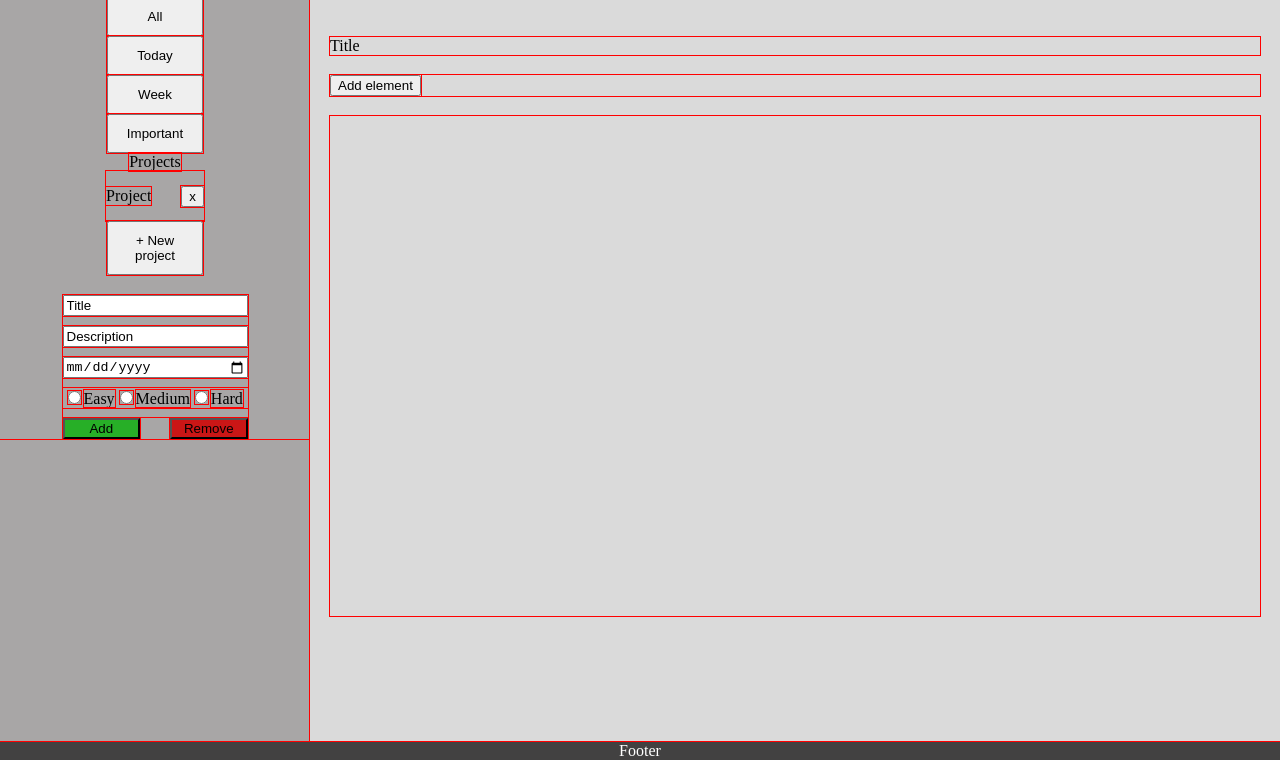
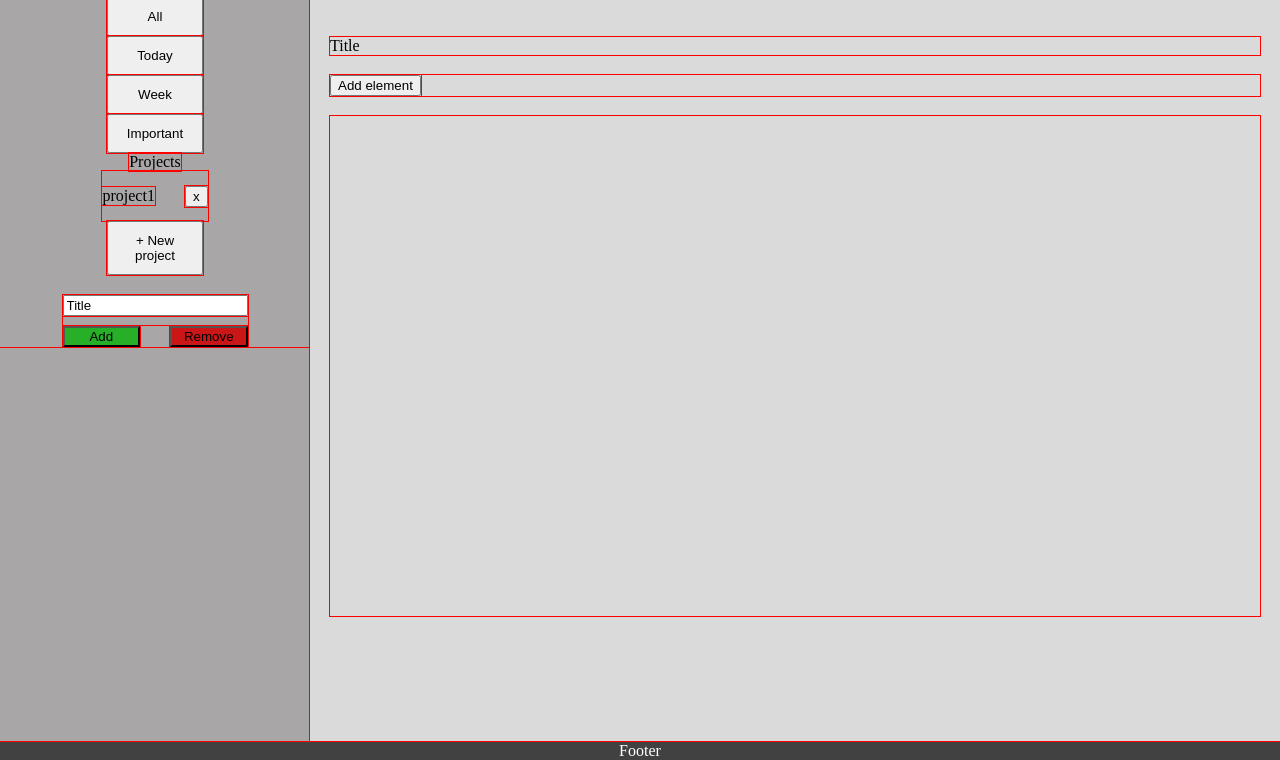
Before and after one commit to szymon-kowal/TOP-todo, a website built with webpack: page dist/index.html in a window 1280 px wide. Both pictures are taken after a click on the button "+ New project". Shown: the part 40-800 px from the top of the page. Built offline with nearby package versions, Linux system fonts and the light colour scheme.

Commit message:
Will come to this later

```diff
--- a/src/index.js
+++ b/src/index.js
@@ -16,22 +16,77 @@ let db = {
 // Try to connect db with web storage -
 // Make it look ok xd -
 
+
+// Optional : Instead of flag, write code that when clicked on new project it autocloses
+// Add element button
+const cardContainer = document.querySelector('.right-content');
+
 function screenControler() {
-    const cardContainer = document.querySelector('.right-content');
+
+    const projectsContainer = document.querySelector('.projects-header');
     const buttonAddProject = document.querySelector('.add-project');
     const buttonAddElement = document.querySelector('.add-element');
 
     displayFromDatabase(db, cardContainer);
+    displayProjects(db, projectsContainer);
 
-    buttonAddProject.addEventListener('click', addAddMenu);
+    buttonAddProject.addEventListener('click', addAddProjectMenu);
     buttonAddElement.addEventListener('click', addAddMenu);
 
     let flag = true;
 
+    function addAddProjectMenu() {
+        if (flag) {
+            flag = false;
+            let parentElement = this.parentNode;
+
+            const newDiv = document.createElement('div');
+            const buttonsDiv = document.createElement('div');
+            const buttonAdd = document.createElement('button');
+            const buttonRemove = document.createElement('button');
+            const titleInput = document.createElement('input');
+
+            titleInput.type = 'text';
+            titleInput.value = 'Title';
+            titleInput.id = "title";
+
+            buttonsDiv.className = 'add-buttons';
+            buttonAdd.className = 'menu-add-button';
+            buttonRemove.className = 'menu-remove-button';
+
+            buttonAdd.innerHTML = 'Add';
+            buttonRemove.innerHTML = 'Remove';
+
+            newDiv.className = 'add-menu';
+
+            newDiv.addEventListener('click', () => {
+                console.log('lol')
+            });
+
+            newDiv.appendChild(titleInput);
+            buttonsDiv.appendChild(buttonAdd);
+            buttonsDiv.appendChild(buttonRemove);
+            newDiv.appendChild(buttonsDiv);
+            parentElement.appendChild(newDiv);
+
+            buttonAdd.addEventListener('click', () => {
+                const title = titleInput.value;
+                if (!(`${title}` in db)) {
+                    db[title] = [];
+                }
+
+                displayProjects(db, projectsContainer);
+            });
+
+            buttonRemove.addEventListener('click', () => {
+                parentElement.removeChild(newDiv);
+                flag = true;
+                // remove from database - TODO
+            });
+        }
+    }
+
     function addAddMenu() {
-
-
-
         if (flag) {
             flag = false;
             let parentElement = this.parentNode;
@@ -130,15 +185,47 @@ function submitToStorage(database, projectName, data) {
     database[projectName].push(data);
 };
 
-function displayFromDatabase(database, container, filterFunction = () => true) {
+function displayProjects(database, parentElement) {
+    parentElement.innerHTML = '';
+    for (const key in database) {
+        const newDiv = document.createElement('div');
+        const projectName = document.createElement('p');
+        const removeProjectButton = document.createElement('button');
+
+        newDiv.className = 'project';
+        removeProjectButton.className = 'remove-project'
+        removeProjectButton.innerHTML = 'x';
+        projectName.textContent = `${key}`;
+        newDiv.appendChild(projectName);
+        newDiv.appendChild(removeProjectButton);
+        parentElement.appendChild(newDiv);
+
+        newDiv.addEventListener('click', () => {
+            displayFromDatabase(db, cardContainer, key => key === projectName.textContent, true)
+        });
+
+        console.log(database)
+    }
+}
+
+function removeProject(database, key) {
+    delete database[key];
+    return;
+}
+
+
+function displayFromDatabase(database, container,filterKey = () => true, filterFunction = () => true) {
     container.innerHTML = ''; // To change
     for (const key in database) {
-        const value = database[key];
-        for (const data of database[key]) {
-            if (filterFunction(data)) {
-                container.appendChild(displayCard(data));
+        if (filterKey(key)) {
+            const value = database[key];
+            for (const data of database[key]) {
+                if (filterFunction(data)) {
+                    container.appendChild(displayCard(data));
+                }
             }
         }
+
     }
 }
 
```
Also changed, not shown: dist/index.html, dist/main.js.
